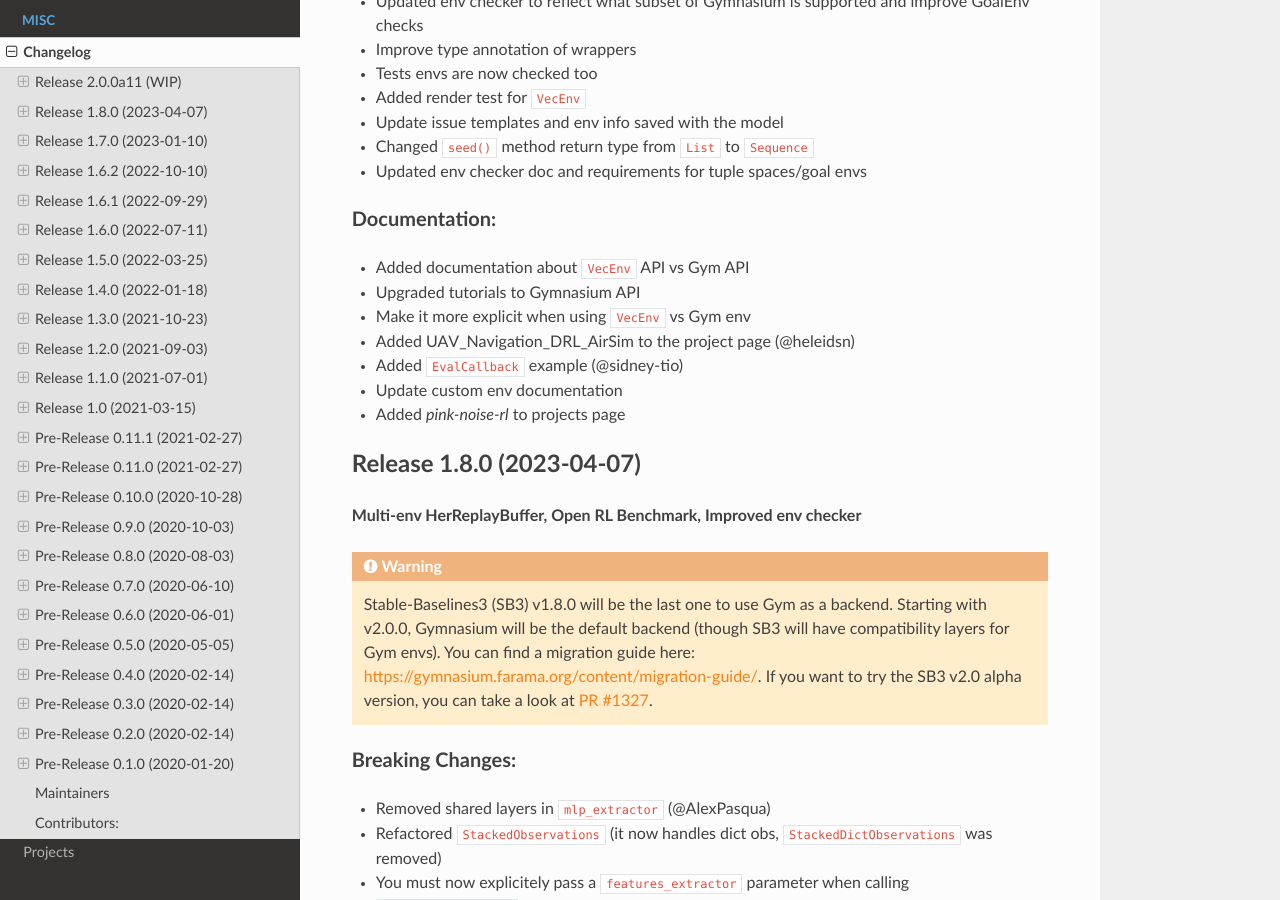
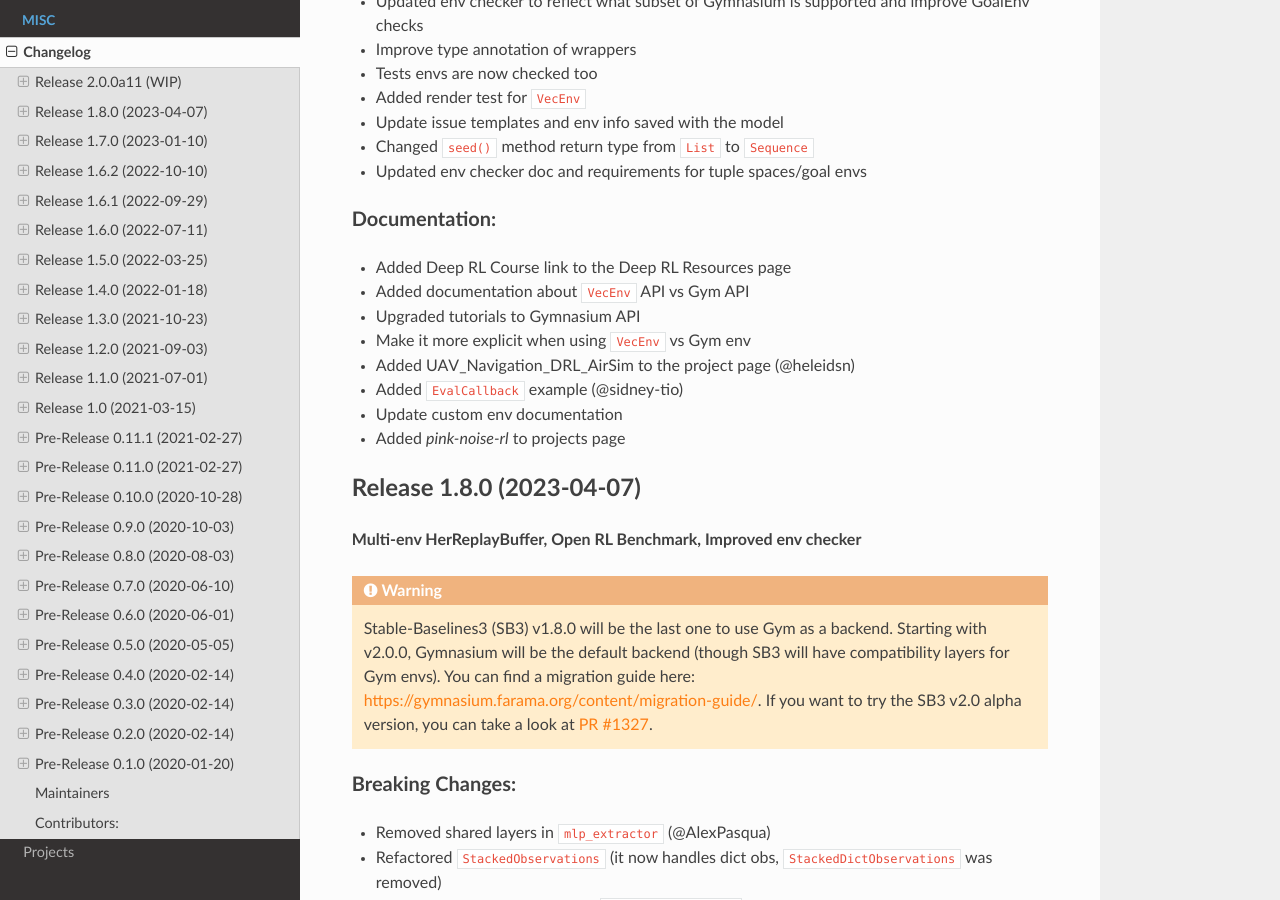
Before and after one commit to DLR-RM/stable-baselines3, a Sphinx documentation site: the page built from docs/misc/changelog.rst, in a window 1280 px wide and 900 px high, scrolled down 1498 px. Built offline with Sphinx 7.4.7 and the Read the Docs theme 2.0.0, drawn with Linux system fonts in a browser that asks for light colours; pages that are not in the unit, such as notebooks, are missing from menus.

Commit message:
Update changelog.rst

```diff
--- a/docs/misc/changelog.rst
+++ b/docs/misc/changelog.rst
@@ -70,6 +70,7 @@
 
 Documentation:
 ^^^^^^^^^^^^^^
+- Added Deep RL Course link to the Deep RL Resources page
 - Added documentation about ``VecEnv`` API vs Gym API
 - Upgraded tutorials to Gymnasium API
 - Make it more explicit when using ``VecEnv`` vs Gym env
```
